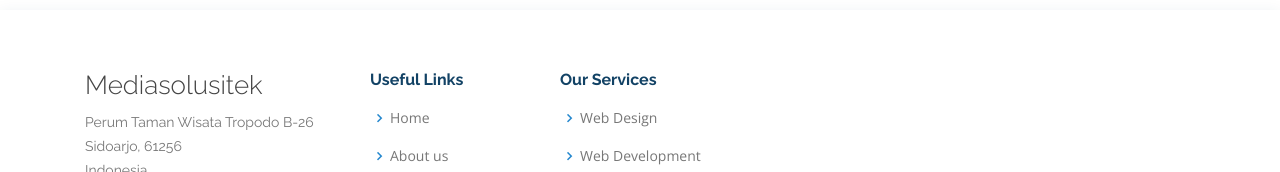
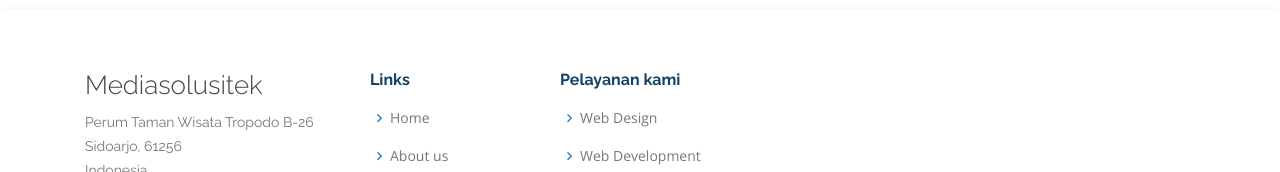
Before and after one commit to adeprisma/mediasolusitek, a plain HTML site: page portfolio-details.html in a window 1280 px wide. Shown: the part 1070-1242 px from the top of the page. Drawn offline with nearby package versions, Linux system fonts and the light colour scheme.

Commit message:
update Pelayanan kami

```diff
--- a/portfolio-details.html
+++ b/portfolio-details.html
@@ -153,7 +153,7 @@
           </div>
 
           <div class="col-lg-2 col-md-6 footer-links">
-            <h4>Useful Links</h4>
+            <h4>Links</h4>
             <ul>
               <li><i class="bx bx-chevron-right"></i> <a href="#">Home</a></li>
               <li><i class="bx bx-chevron-right"></i> <a href="#">About us</a></li>
@@ -164,7 +164,7 @@
           </div>
 
           <div class="col-lg-3 col-md-6 footer-links">
-            <h4>Our Services</h4>
+            <h4>Pelayanan kami</h4>
             <ul>
               <li><i class="bx bx-chevron-right"></i> <a href="#">Web Design</a></li>
               <li><i class="bx bx-chevron-right"></i> <a href="#">Web Development</a></li>
```
